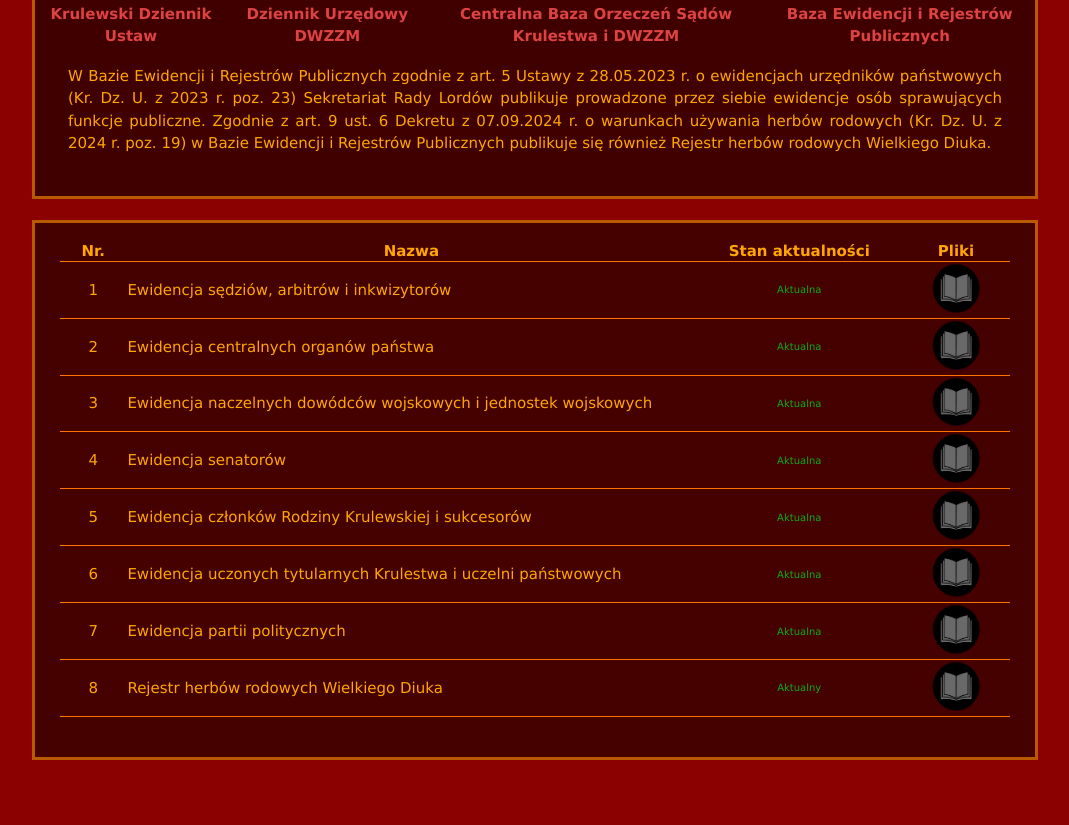
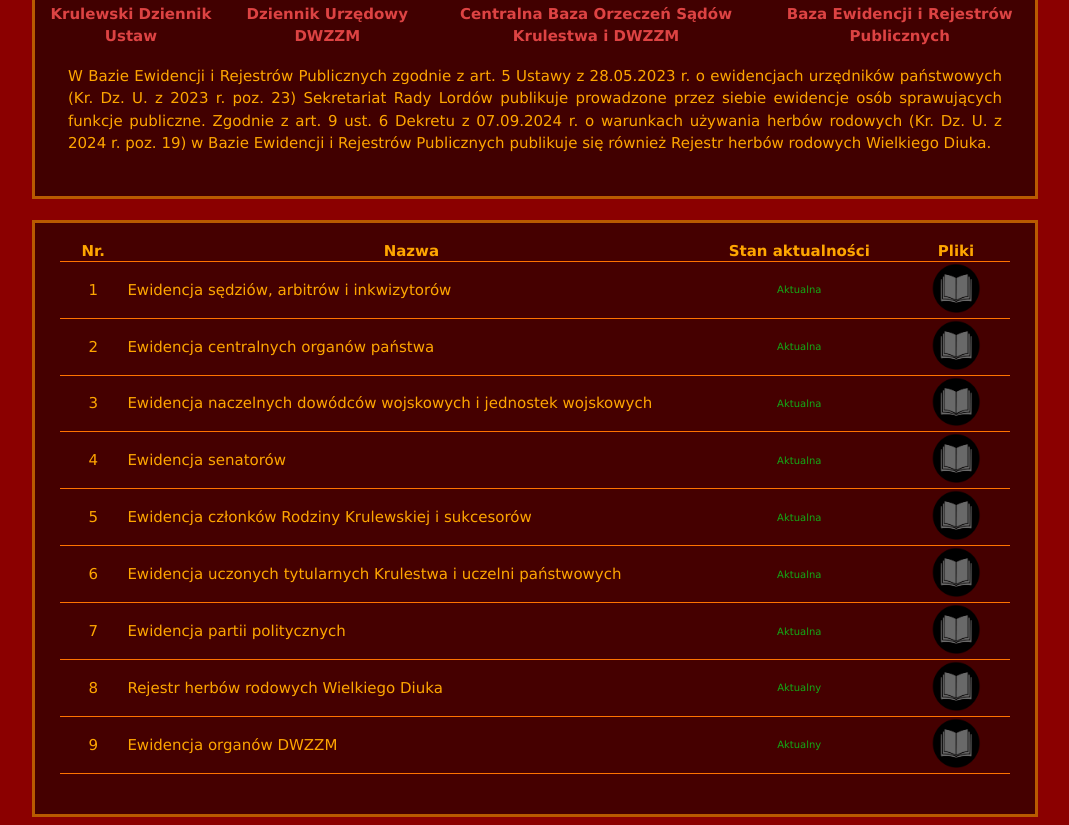
Before and after one commit to krulestwomultikont/EwiRej, a plain HTML site: page index.html in a window 1280 px wide. Shown: the part 277-1102 px from the top of the page, without its empty margins (105-1174 px from the left). Before the commit the page ends 1045 px from the top, so only its background shows below. Drawn offline with Linux system fonts and the light colour scheme.

Commit message:
Add files via upload

```diff
--- a/index.html
+++ b/index.html
@@ -116,6 +116,14 @@
 				<img src="./Pozostałe_akty.png", width="50px">
 				</a></td>
 			</tr>
+			<tr class="tdtd1">
+				<td align="center">9</td>
+				<td align="justify">Ewidencja organów DWZZM</td>
+				<td align="center" class="fs5"><p class="blink">Aktualny</p></td>
+				<td align="center"><a href="EW/EW09.pdf">
+				<img src="./Pozostałe_akty.png", width="50px">
+				</a></td>
+			</tr>
 		</table>
 </div>
 
```
